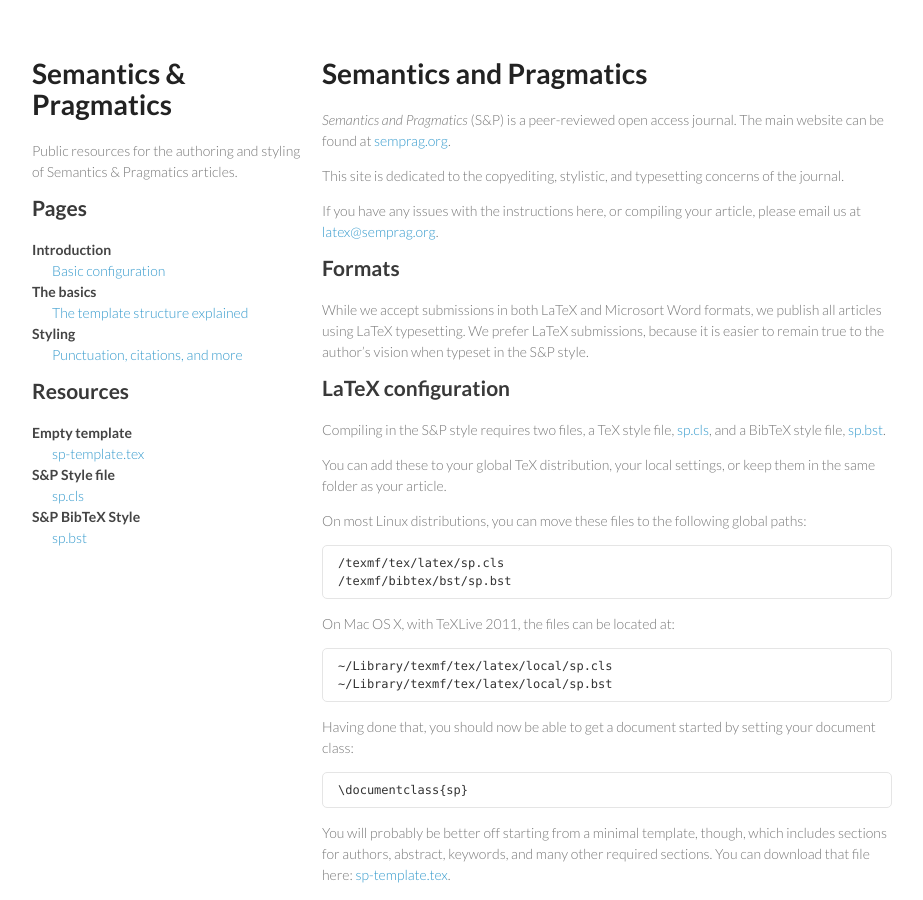
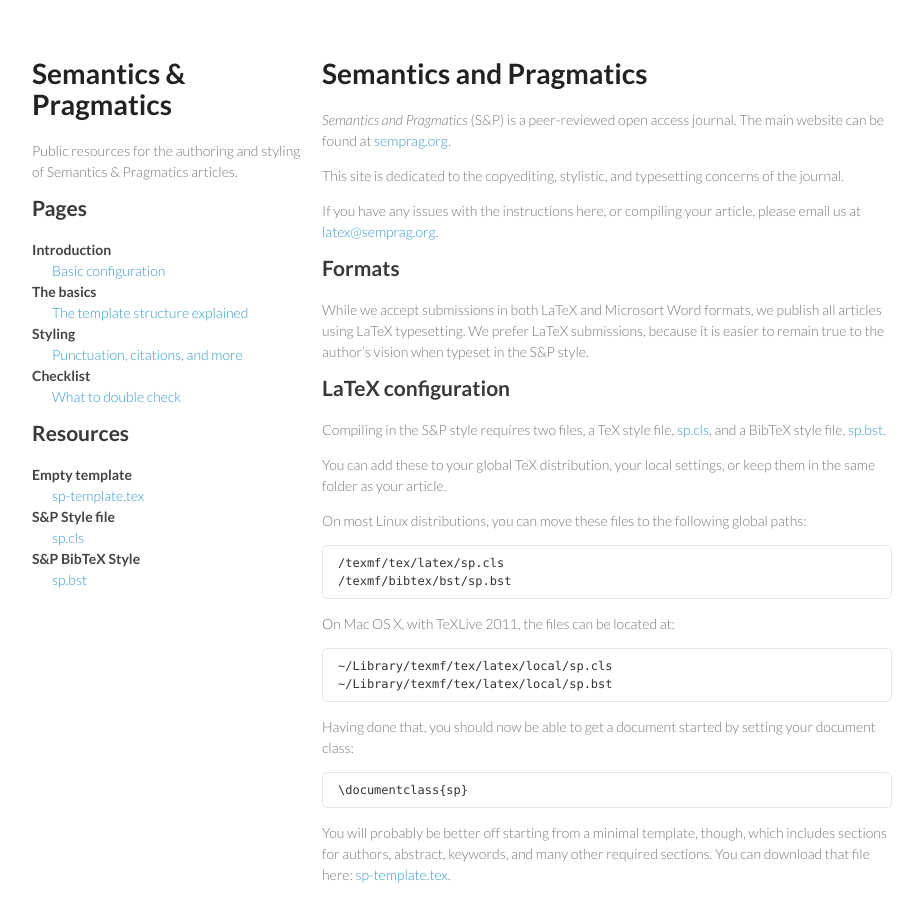
Before and after one commit to semprag/semprag.github.io, a Jekyll site: the page built from index.md, in a window 1280 px wide and 900 px high. Shown: the whole window, without its empty margins (178-1101 px from the left). Built offline with Jekyll 4.4.1, drawn with Linux system fonts in a browser that asks for light colours; Markdown is read by kramdown in place of the engine named in the settings.

Commit message:
Added a page (checklist)

```diff
--- a/_layouts/default.html
+++ b/_layouts/default.html
@@ -15,6 +15,8 @@
         <dd><a href="basics.html">The template structure explained</a></dd>
       <dt>Styling</dt>
         <dd><a href="style.html">Punctuation, citations, and more</a></dd>
+      <dt>Checklist</dt>
+        <dd><a href="checklist.html">What to double check</a></dd>
     </dl>
 
     <h2>Resources</h2>
```
